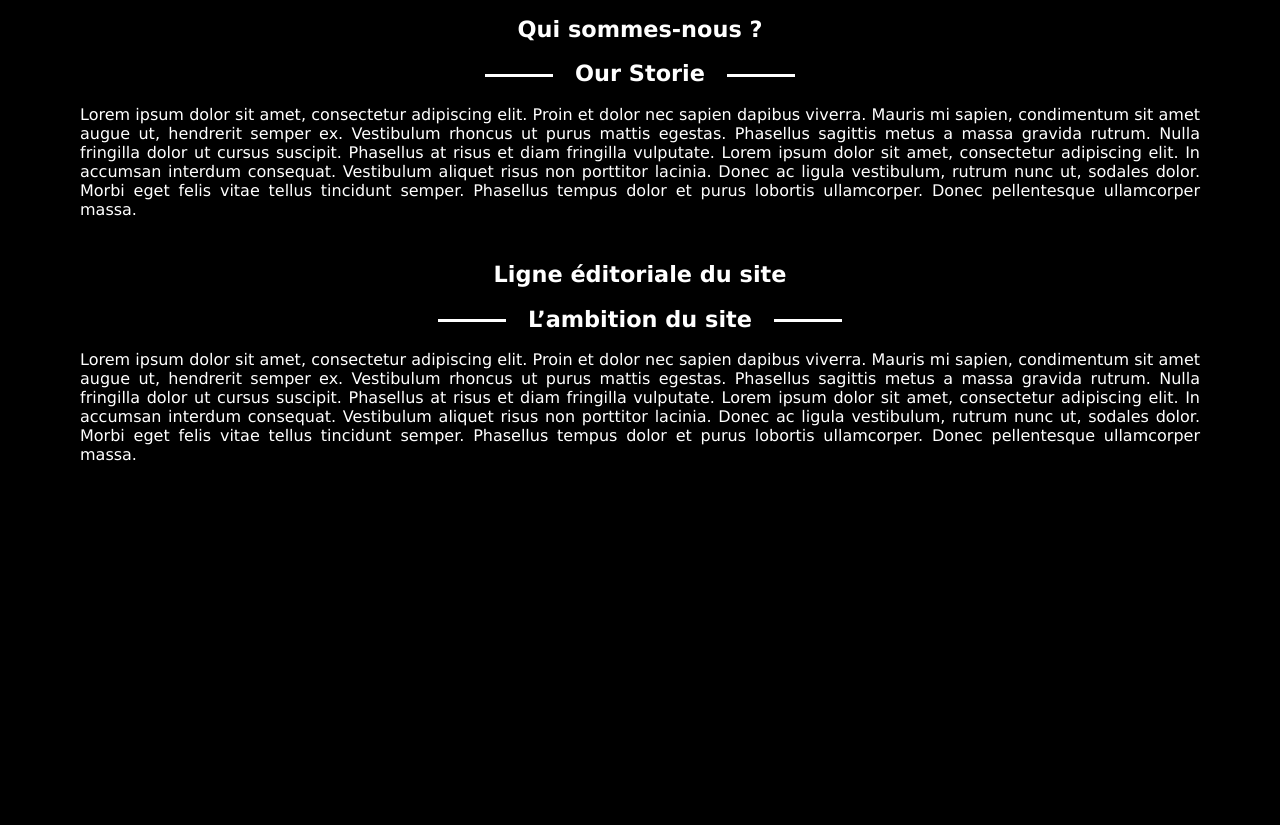
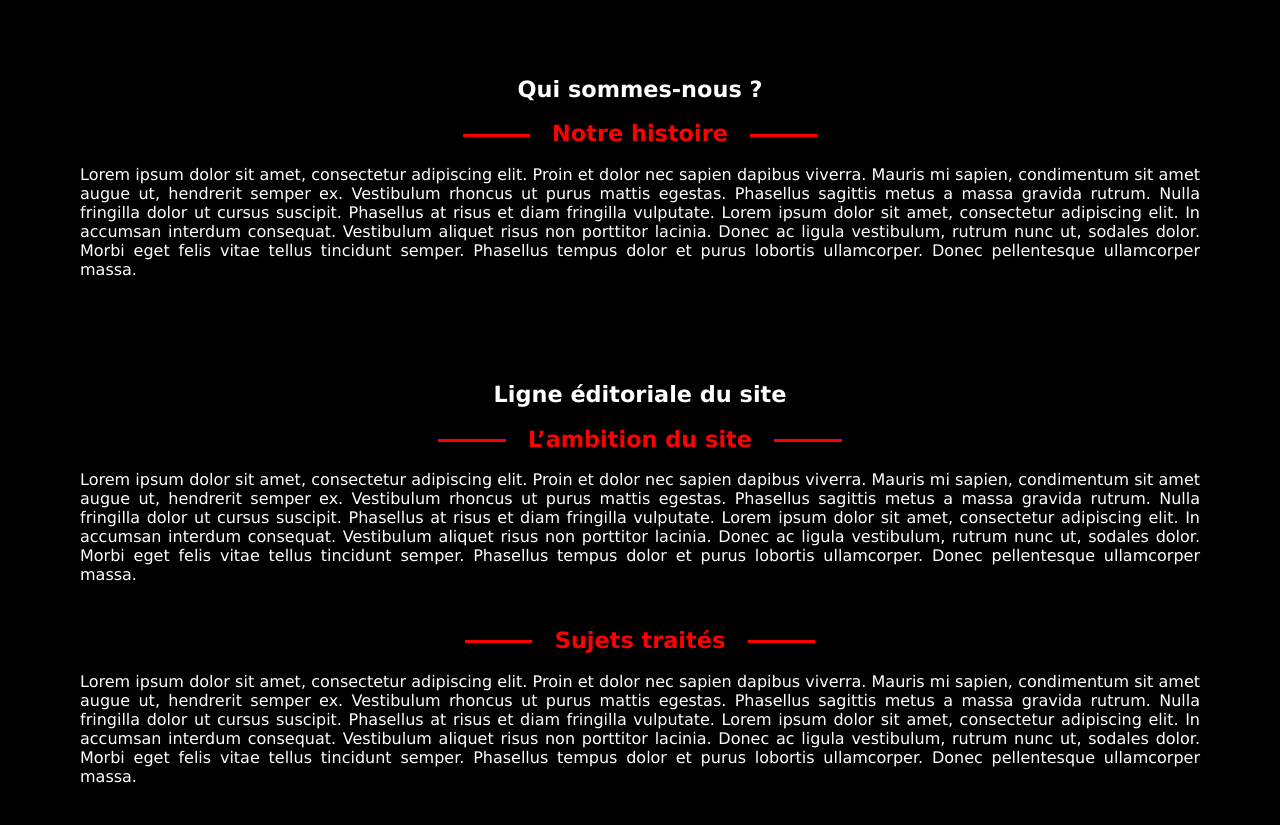
Before and after one commit to wejdene-it/Hack01, a plain HTML site: page apropos.html in a window 1280 px wide. Shown: the part 103-928 px from the top of the page. Before the commit the page ends 800 px from the top, so only its background shows below. Drawn offline with Linux system fonts and the light colour scheme.

Commit message:
Modification des couleurs

```diff
--- a/apropos.html
+++ b/apropos.html
@@ -39,10 +39,14 @@
 
 <section id="P1">
 <h1>Qui sommes-nous ?</h1>
-<h2>Our Storie</h2>
+<h2>Notre histoire</h2>
 <p>Lorem ipsum dolor sit amet, consectetur adipiscing elit. Proin et dolor nec sapien dapibus viverra. Mauris mi sapien, condimentum sit amet augue ut, hendrerit semper ex. Vestibulum rhoncus ut purus mattis egestas. Phasellus sagittis metus a massa gravida rutrum. Nulla fringilla dolor ut cursus suscipit. Phasellus at risus et diam fringilla vulputate. Lorem ipsum dolor sit amet, consectetur adipiscing elit. In accumsan interdum consequat. Vestibulum aliquet risus non porttitor lacinia. Donec ac ligula vestibulum, rutrum nunc ut, sodales dolor. Morbi eget felis vitae tellus tincidunt semper. Phasellus tempus dolor et purus lobortis ullamcorper. Donec pellentesque ullamcorper massa.</p>
 <h1>Ligne éditoriale du site</h1>
 <h2>L’ambition du site</h2>
+<p>Lorem ipsum dolor sit amet, consectetur adipiscing elit. Proin et dolor nec sapien dapibus viverra. Mauris mi sapien, condimentum sit amet augue ut, hendrerit semper ex. Vestibulum rhoncus ut purus mattis egestas. Phasellus sagittis metus a massa gravida rutrum. Nulla fringilla dolor ut cursus suscipit. Phasellus at risus et diam fringilla vulputate. Lorem ipsum dolor sit amet, consectetur adipiscing elit. In accumsan interdum consequat. Vestibulum aliquet risus non porttitor lacinia. Donec ac ligula vestibulum, rutrum nunc ut, sodales dolor. Morbi eget felis vitae tellus tincidunt semper. Phasellus tempus dolor et purus lobortis ullamcorper. Donec pellentesque ullamcorper massa.</p>
+<h2>Sujets traités</h2>
+<p>Lorem ipsum dolor sit amet, consectetur adipiscing elit. Proin et dolor nec sapien dapibus viverra. Mauris mi sapien, condimentum sit amet augue ut, hendrerit semper ex. Vestibulum rhoncus ut purus mattis egestas. Phasellus sagittis metus a massa gravida rutrum. Nulla fringilla dolor ut cursus suscipit. Phasellus at risus et diam fringilla vulputate. Lorem ipsum dolor sit amet, consectetur adipiscing elit. In accumsan interdum consequat. Vestibulum aliquet risus non porttitor lacinia. Donec ac ligula vestibulum, rutrum nunc ut, sodales dolor. Morbi eget felis vitae tellus tincidunt semper. Phasellus tempus dolor et purus lobortis ullamcorper. Donec pellentesque ullamcorper massa.</p>
+<h2>Traitement de l’information</h2>
 <p>Lorem ipsum dolor sit amet, consectetur adipiscing elit. Proin et dolor nec sapien dapibus viverra. Mauris mi sapien, condimentum sit amet augue ut, hendrerit semper ex. Vestibulum rhoncus ut purus mattis egestas. Phasellus sagittis metus a massa gravida rutrum. Nulla fringilla dolor ut cursus suscipit. Phasellus at risus et diam fringilla vulputate. Lorem ipsum dolor sit amet, consectetur adipiscing elit. In accumsan interdum consequat. Vestibulum aliquet risus non porttitor lacinia. Donec ac ligula vestibulum, rutrum nunc ut, sodales dolor. Morbi eget felis vitae tellus tincidunt semper. Phasellus tempus dolor et purus lobortis ullamcorper. Donec pellentesque ullamcorper massa.</p>
 </section>
 </header>
--- a/style.css
+++ b/style.css
@@ -10,13 +10,14 @@ body{
 padding-top: 60px;
 }
 #P1 h1{
+    padding-top: 60px;
 color:white;
 font-family: Verdana, Geneva, Tahoma, sans-serif;
 font-size: 1.4em;
 text-align: center;
 }
 #P1 h2{
-    color:white;
+    color:red;
     font-family: Verdana, Geneva, Tahoma, sans-serif;
     font-size: 1.4em;
     text-align: center;
@@ -24,7 +25,7 @@ text-align: center;
 #P1 h2:before, h2:after {
 content:'';
 width: 3em;
-border-bottom:white solid;
+border-bottom:red solid;
 display:inline-block;
 vertical-align:middle;
 }
```
